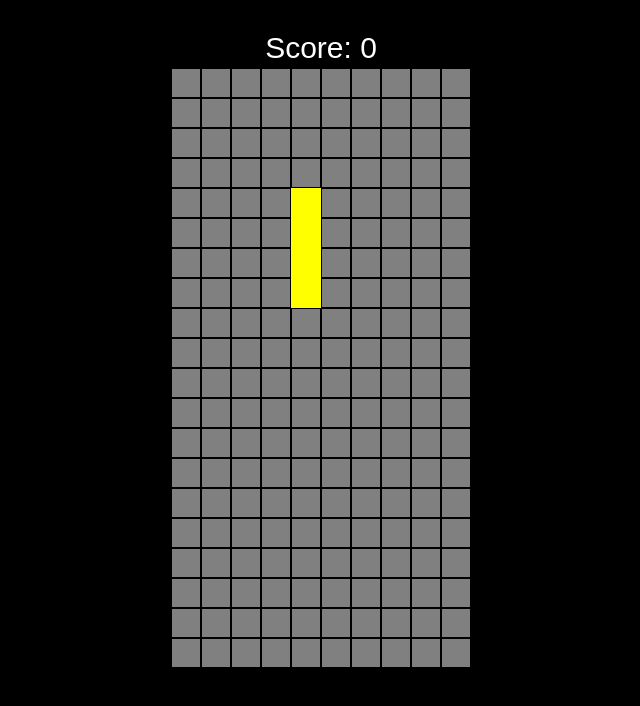
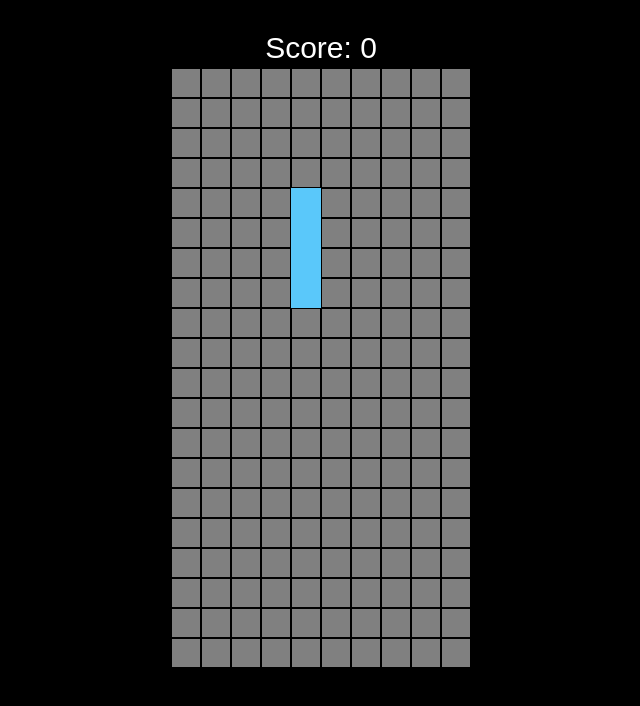
Before and after one commit to DaniFoldi/web-games, a plain HTML site: page index.html in a window 1280 px wide. Shown: the part 48-754 px from the top of the page, without its empty margins (319-959 px from the left). Drawn offline with Linux system fonts and the light colour scheme.

Commit message:
Added new colors

```diff
--- a/index.html
+++ b/index.html
@@ -38,19 +38,19 @@
 
         var pieces = [{
         	matrix: [],
-        	color: "orange",
+        	color: "#FF9500",
         	isSZ: false,
         	maxRotationShift: 1,
         	rotationPhases: [[[".", "X", ".", "."], [".", "X", ".", "."], [".", "X", "X", "."], [".", ".", ".", "."]], [[".", ".", "X", "."], ["X", "X", "X", "."], [".", ".", ".", "."], [".", ".", ".", "."]], [["X", "X", ".", "."], [".", "X", ".", "."], [".", "X", ".", "."], [".", ".", ".", "."]], [[".", ".", ".", "."], ["X", "X", "X", "."], ["X", ".", ".", "."], [".", ".", ".", "."]]]
         }, {
         	matrix: [],
-        	color: "orange",
+        	color: "#FF9500",
         	isSZ: false,
         	maxRotationShift: 1,
         	rotationPhases: [[[".", "X", ".", "."], [".", "X", ".", "."], ["X", "X", ".", "."], [".", ".", ".", "."]], [[".", ".", ".", "."], ["X", "X", "X", "."], [".", ".", "X", "."], [".", ".", ".", "."]], [[".", "X", "X", "."], [".", "X", ".", "."], [".", "X", ".", "."], [".", ".", ".", "."]], [["X", ".", ".", "."], ["X", "X", "X", "."], [".", ".", ".", "."], [".", ".", ".", "."]]]
         }, {
         	matrix: [],
-        	color: "yellow",
+        	color: "#5AC8FA",
         	isSZ: false,
         	maxRotationShift: 2,
         	rotationPhases: [[[".", "X", ".", "."], [".", "X", ".", "."], [".", "X", ".", "."], [".", "X", ".", "."]], [[".", ".", ".", "."], ["X", "X", "X", "X"], [".", ".", ".", "."], [".", ".", ".", "."]]]
@@ -62,19 +62,19 @@
         	rotationPhases: [[[".", ".", ".", "."], [".", "X", "X", "."], [".", "X", "X", "."], [".", ".", ".", "."]]]
         }, {
         	matrix: [],
-        	color: "purple",
+        	color: "#5856D6",
         	isSZ: false,
         	maxRotationShift: 1,
         	rotationPhases: [[[".", ".", ".", "."], ["X", "X", "X", "."], [".", "X", ".", "."], [".", ".", ".", "."]], [[".", "X", ".", "."], [".", "X", "X", "."], [".", "X", ".", "."], [".", ".", ".", "."]], [[".", "X", ".", "."], ["X", "X", "X", "."], [".", ".", ".", "."], [".", ".", ".", "."]], [[".", "X", "", "."], ["X", "X", ".", "."], [".", "X", ".", "."], [".", ".", ".", "."]]]
         }, {
         	matrix: [],
-        	color: "red",
+        	color: "#FF3B30",
         	isSZ: true,
         	maxRotationShift: 1,
         	rotationPhases: [[[".", ".", ".", "."], ["X", "X", ".", "."], [".", "X", "X", "."], [".", ".", ".", "."]], [[".", "X", ".", "."], ["X", "X", ".", "."], ["X", ".", ".", "."], [".", ".", ".", "."]]]
         }, {
         	matrix: [],
-        	color: "green",
+        	color: "#4CD964",
         	isSZ: true,
         	maxRotationShift: 1,
         	rotationPhases: [[[".", ".", ".", "."], [".", "X", "X", "."], ["X", "X", ".", "."], [".", ".", ".", "."]], [["X", ".", ".", "."], ["X", "X", ".", "."], [".", "X", ".", "."], [".", ".", ".", "."]]]
```
